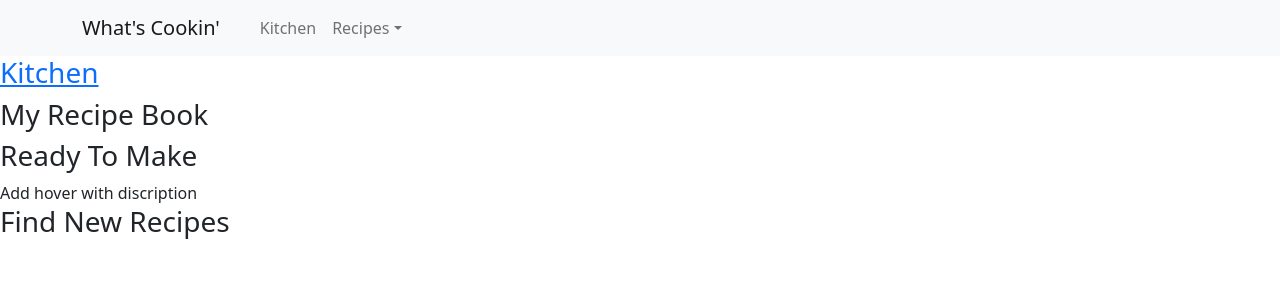
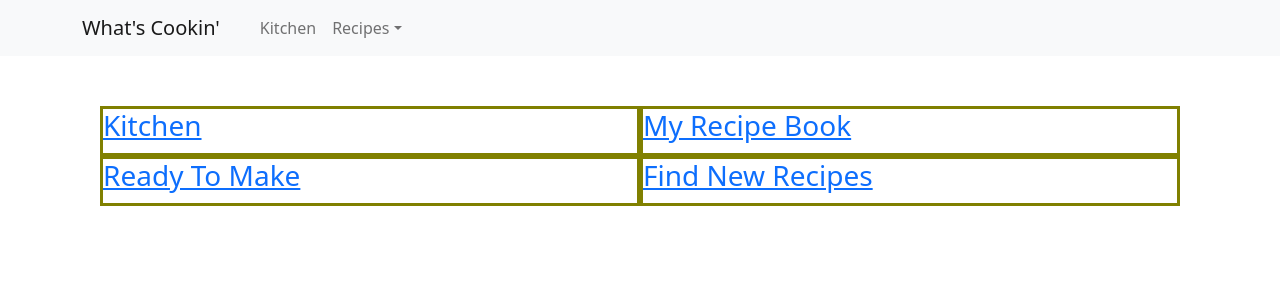
Before and after one commit to veenaprakash123/WhatsCookinUI, a React (Create React App) app: page /landing in a window 1280 px wide. Shown: the top 300 px of the page. Built offline with nearby package versions, Linux system fonts and the light colour scheme; no server answers.

Commit message:
Added grid styling for landing page

```diff
--- a/src/components/CSS/General.css
+++ b/src/components/CSS/General.css
@@ -30,6 +30,36 @@ body{
     align-items: center;
     justify-content: center;
     margin-top: 4%;
+}
+
+.landing{
+    display: grid;
+    grid-template-rows: 50px 50px 50px 50px;
+    grid-template-columns: 100px 1fr 1fr 100px;
+}
+
+.child{
+    border: 3px solid olive;
+}
+
+#kitchen-tile{
+    grid-row: 2;
+    grid-column: 2;
+}
+
+#recipebook-tile{
+    grid-row: 2;
+    grid-column: 3;
+}
+
+#readytogo-tile{
+    grid-row: 3;
+    grid-column: 2;
+}
+
+#findrecipe-tile{
+    grid-row: 3;
+    grid-column: 3;
 }
 
 
--- a/src/components/Ingredients/EditIngredient.js
+++ b/src/components/Ingredients/EditIngredient.js
@@ -53,6 +53,11 @@ const EditIngredient = () => {
   return (
     <div>
         <h1 className='main-header'>New Ingredient</h1>
+        <Button variant="dark" style={{marginTop: 30}} >
+            <Link to='/kitchen' style={{ color:'white', textDecoration: 'none' }}>
+            Return to Kitchen
+          </Link>
+        </Button>
 
         <Form onSubmit={handleSubmit} style={{marginTop: 70}}>
 
--- a/src/components/Landing.js
+++ b/src/components/Landing.js
@@ -1,23 +1,29 @@
 import React from 'react'
 import './CSS/General.css'
 import {Link} from 'react-router-dom'
+import './CSS/General.css'
 
 const Landing = () => {
   return (
     <div className='landing'>
-        <div>
+
+        <div className='child' id='kitchen-tile'>
             <Link to='/kitchen'><h3>Kitchen</h3></Link>
         </div>
-        <div>
-            <h3>My Recipe Book </h3>
+
+        <div className='child' id='recipebook-tile'>
+            <Link to='/recipebook'><h3>My Recipe Book </h3></Link>
         </div>
-        <div>
-            <h3>Ready To Make</h3>
-            Add hover with discription
+
+        <div className='child' id='readytogo-tile'>
+            <Link to='/readytogo'><h3>Ready To Make</h3></Link>
+
         </div>
-        <div>
-            <h3>Find New Recipes</h3>
+
+        <div className='child' id='findrecipe-tile'>
+            <Link to='/findrecipe'><h3>Find New Recipes</h3></Link>
         </div>
+
     </div>
   )
 }
--- a/src/components/RecipeFolder/EditRecipe.js
+++ b/src/components/RecipeFolder/EditRecipe.js
@@ -2,7 +2,7 @@ import React from 'react'
 import { useState, useEffect} from 'react'
 import {  useParams, Link } from 'react-router-dom'
 import {useNavigate} from 'react-router'
-import {Card} from 'react-bootstrap'
+import {Card, Button} from 'react-bootstrap'
 
 const EditRecipe = () => {
 
@@ -112,6 +112,11 @@ const EditRecipe = () => {
 
   return (
     <div>
+        <Button variant="dark" style={{marginTop: 30}}>
+            <Link to='/recipebook' style={{ color:'white', textDecoration: 'none' }}>
+              Return to Recipes
+            </Link>
+        </Button>
         <Card>
         <form className='App' autoComplete='off' onSubmit={handleSubmit}>
 
```
